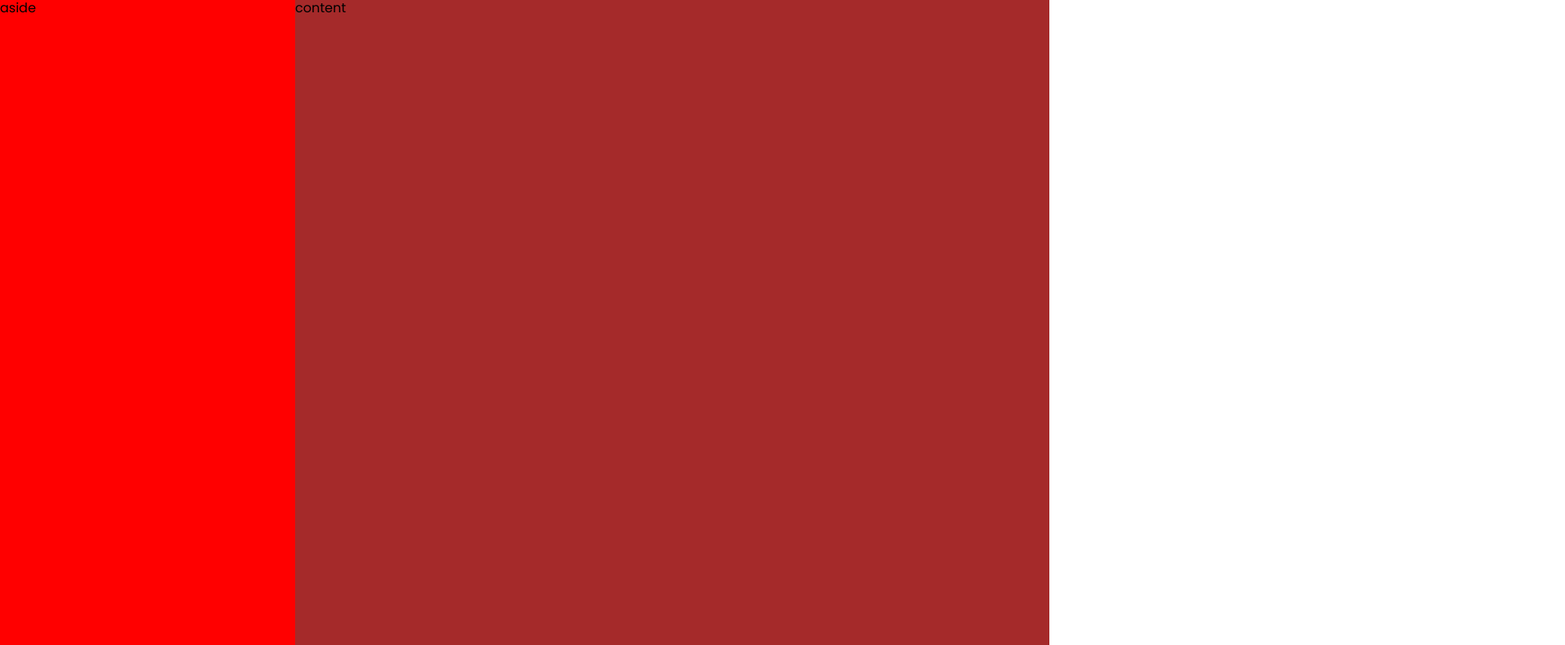
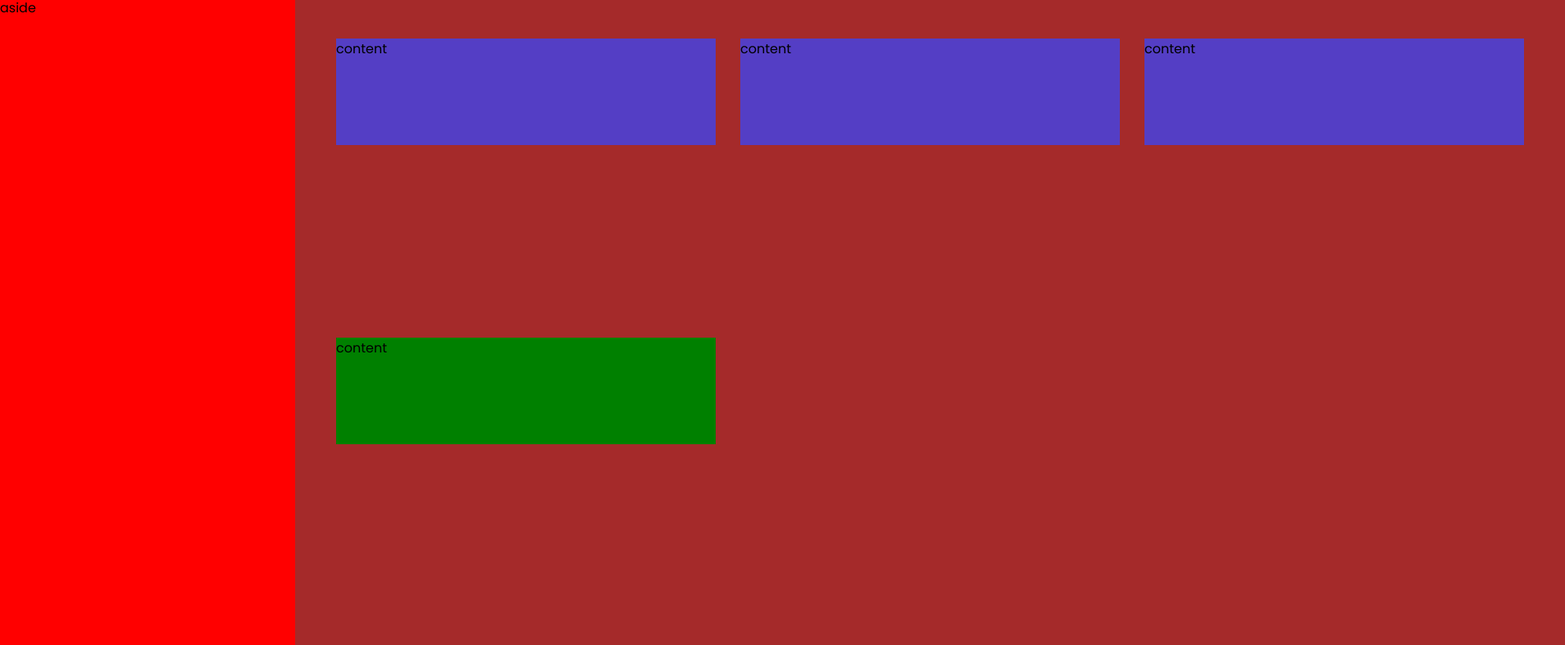
Before and after one commit to VinkarioDev/SuperTeamDashboard, a plain HTML site: page index.html in a window 1280 px wide. Shown: the part 83-870 px from the top of the page at 82% size, 1909 px wide, since content can reach past the window. Drawn offline with Linux system fonts and the light colour scheme.

Commit message:
feat: creat elements item3

```diff
--- a/assets/css/style.css
+++ b/assets/css/style.css
@@ -106,4 +106,20 @@ i{
 .item3{
     grid-column: span 1;
     background-color: brown;
+    display: grid;
+    grid-template-columns: 463px 463px 463px;
+    padding: 50px;
+    gap: 30px;
 }
+
+.card-dash{
+    grid-area: span 1;
+    background-color: #543EC5;
+    height: 130px;
+}
+
+.card-dash-big{
+    grid-area: 1fr ;
+    background-color: green;
+    height: 130px;
+}
--- a/index.html
+++ b/index.html
@@ -53,7 +53,12 @@
         </div>
       </header>
       <aside class="item2">aside</aside>
-      <section class="item3">content</section>
+      <section class="item3">
+        <div class="card-dash">content</div>
+        <div class="card-dash">content</div>
+        <div class="card-dash">content</div>
+        <div class="card-dash-big">content</div>
+      </section>
     </main>
   </body>
 </html>
```
